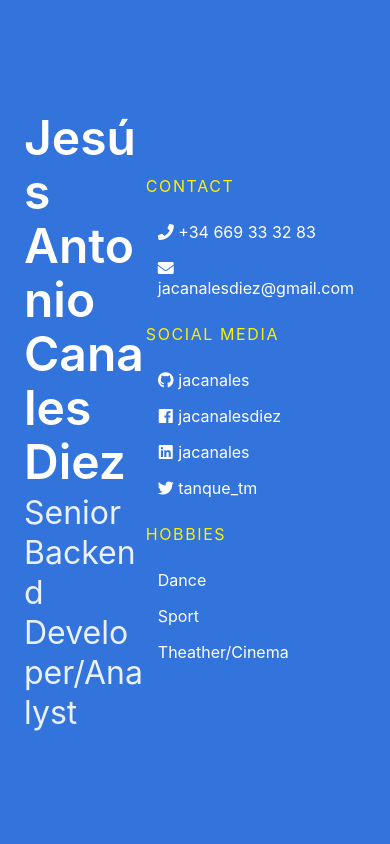
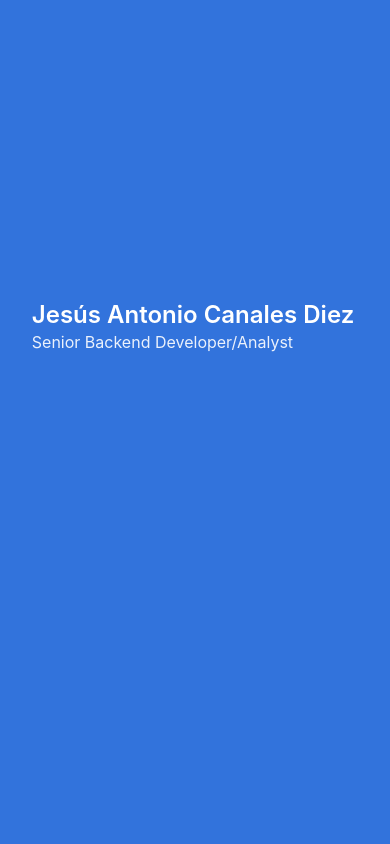
Before and after one commit to jacanales/vuejs-personal-webpage, a Vue app: page /#/ in a window 390 px wide. Shown: the top 844 px of the page. Built offline with nearby package versions, Linux system fonts and the light colour scheme.

Commit message:
Make header responsive

```diff
--- a/src/components/header.vue
+++ b/src/components/header.vue
@@ -1,8 +1,8 @@
 <template>
   <!-- Header -->
   <section class="hero is-link is-fullheight is-fullheight-with-navbar">
-    <div class="hero-body">
-      <div class="container">
+    <div class="hero-body has-same-height is-gapless">
+      <div class="presentation">
         <h1 class="title is-1">
           Jesús Antonio Canales Diez
         </h1>
@@ -10,7 +10,7 @@
           Senior Backend Developer/Analyst
         </h2>
       </div>
-      <div class="container is-fluid">
+      <div>
         <aside class="menu" id="lista">
           <!-- Contacto -->
           <p class="menu-label">
@@ -18,13 +18,13 @@
           </p>
           <ul class="menu-list">
             <li v-for="source in contact" :key="source.data">
-              <a v-if="!source.link" role="button" class="icon-text">
+              <a v-if="!source.link" role="button" class="icon-text" target="_blank">
                 <span class="icon is-small">
                   <i :class="'fa ' + source.icon"></i>
                   <!-- Telefono -->
                 </span> {{ source.data }}
               </a>
-              <a v-if="source.link" :href="source.link" class="icon-text">
+              <a v-if="source.link" :href="source.link" class="icon-text" target="_blank">
                 <span class="icon is-small">
                   <i :class="'fa ' + source.icon"></i>
                   <!-- Telefono -->
@@ -38,7 +38,7 @@
           </p>
           <ul class="menu-list">
             <li v-for="media in social" :key="media.text">
-              <a :href="media.link" class="icon-text">
+              <a :href="media.link" class="icon-text" target="_blank">
                 <span class="icon is-small">
                   <i :class="'fab ' + media.icon"></i>
                 </span> {{ media.text }}
@@ -69,7 +69,12 @@ const contact = [
   {
     data: 'jacanalesdiez@gmail.com',
     icon: 'fa-envelope',
-    link: 'mailto:gonzalo.pozzo4@gmail.com',
+    link: 'mailto:jacanalesdiez@gmail.com',
+  },
+  {
+    data: 'http://www.zonadev.es',
+    icon: 'fa-link',
+    link: 'http://www.zonadev.es',
   },
 ];
 
@@ -94,6 +99,11 @@ const social = [
     icon: 'fa-twitter',
     text: 'tanque_tm',
   },
+  {
+    link: 'https://www.last.fm/user/tanque_tm',
+    icon: 'fa-lastfm',
+    text: 'tanque_tm',
+  },
 ];
 
 const hobbies = ['Dance', 'Sport', 'Theather/Cinema'];
@@ -109,4 +119,52 @@ export default {
     color: #fff000;
     font-size: 12pt;
   }
+
+  .hero-body {
+    position: relative;
+    div {
+      width: 50vw;
+      margin-left: 2vw;
+    }
+  }
+
+  @media screen and (max-width: 48em) {
+    .hero-body {
+      display: block !important;
+      height: calc(200vh + 6rem);
+      width: 100vw;
+      min-width: 100vw !important;
+      div {
+        height: 100vh;
+        width: calc(100vw - 3em);
+
+        &.presentation {
+          padding-top: 30vh;
+          top: 20%;
+        }
+        .title.is-1 {
+          font-size: 1.5rem;
+        }
+        .subtitle.is-3 {
+          font-size: 1rem;
+        }
+      }
+    }
+
+    /*.hero-body:before {
+      content: '';
+      float: right;
+      display: block;
+      //width: 300px;
+      //height: 150px;
+      //margin: 0 0 15px 15px;
+    }
+
+    .container aside {
+      position: relative;
+      bottom: 0;
+      //right: 0;
+      //width: 300px;
+    }*/
+  }
 </style>
```
Also changed, not shown: 1 other file (tests, documents, lock files or other folders).
